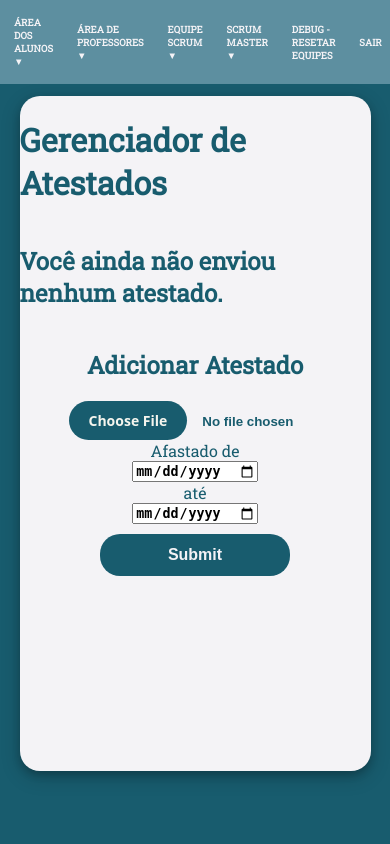
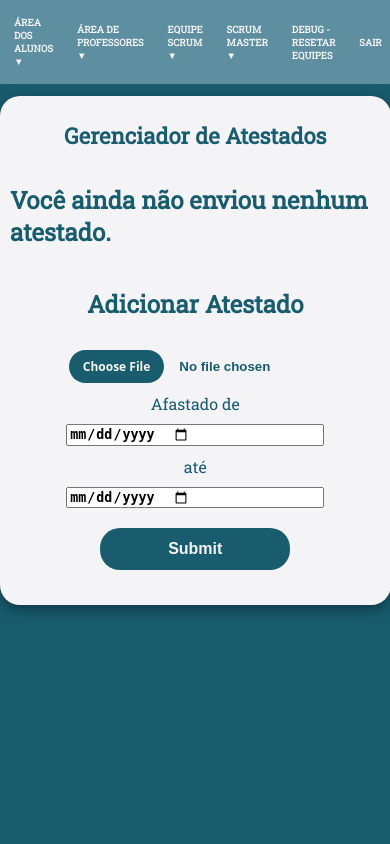
Before and after one commit to matheussd1/Apollo11, a Flask app: template Src/templates/atestados_alunos.html in a window 390 px wide. Run offline with Flask 3, Linux system fonts and the light colour scheme; the template is opened without the code that fills it, so the values that code supplies are empty; parts of the project's set-up code (start-up, migrations or seed data) failed here and were passed over.

Commit message:
style: responsividade da página de gerenciador de atestados

```diff
--- a/Src/static/css/atestados_alunos.css
+++ b/Src/static/css/atestados_alunos.css
@@ -1,12 +1,14 @@
 body, html {
     margin: 0;
+    padding: 0;
     font-family: Roboto Slab;
     background-color: #185c6e;
-    display: flex;
-    flex-direction: column;
-    justify-content: center;
-    align-items: center;
     color: #f4f3f6;
+    height: auto;
+    min-height: 100vh;
+    overflow-y: scroll !important;
+
+
 }
 
 
@@ -14,19 +16,30 @@
     border-radius: 20px;
     background-color: #f4f3f6;
     box-shadow: 0 4px 8px 0 rgba(0, 0, 0, 0.2), 0 6px 20px 0 rgba(0, 0, 0, 0.19);
-    margin-top: 3%;
+    margin: 3% auto 0 auto;
     display: flex;
     flex-direction: column;
     align-items: center;
     color: #185c6e;
     width: 90vw;
-    height: 80vh;
+    max-width: 1000px;
+    height: auto;
+
 }
 
 .form{
     display: flex;
     flex-direction: column;
     align-items: center;
+    width: 90%;
+}
+
+input[type="file"],
+input[type="date"],
+input[type="submit"] {
+    width: 100%;
+    max-width: 300px;
+    margin: 10px 0;
 }
 
 .container .atestados {
@@ -66,11 +79,20 @@
     border: 2px solid #185c6e;
     border-radius: 4px;
     padding: 10px;
+    width: 100%;
+    border-collapse: collapse;
+    overflow-x: auto;
+    display: block;
+
+
 }
 
 th, td {
     padding: 10px 18px;
     font-size: medium;
+    word-wrap: break-word;
+    text-align: center;
+    font-size: 90%;
 }
 
 
@@ -100,4 +122,53 @@
     max-height: 50vh;
     overflow-y: auto;
     overflow-x: hidden;
+
 }
+
+
+.tabela-atestados {
+    border: 2px solid #185c6e;
+    border-radius: 4px;
+    padding: 10px;
+    width: 100%;
+    max-width: 900px;
+    border-collapse: collapse;
+    overflow-x: auto;
+    margin: 0 auto;
+
+}
+
+@media (max-width: 768px) {
+    .container {
+        width: 95vw;
+        height: auto;
+        padding: 10px;
+    }
+
+    .atestados h1 {
+        font-size: 22px;
+        text-align: center;
+    }
+
+    th, td {
+        padding: 8px 5px;
+        font-size: 14px;
+    }
+
+    .upload-input::file-selector-button {
+        font-size: 12px;
+        padding: 8px 14px;
+    }
+
+    .tabela-atestados {
+        width: 100%;
+        max-width: 100%;
+        overflow-x: auto;
+        display: block;
+    }
+
+    .tabela-atestados th, .tabela-atestados td {
+        font-size: 13px;
+        padding: 6px;
+    }
+}
--- a/Src/templates/atestados_alunos.html
+++ b/Src/templates/atestados_alunos.html
@@ -15,7 +15,7 @@
                 <h2>Você ainda não enviou nenhum atestado.</h2>
             {% else %}
 
-            <table  border=1 frame=box rules=all style="width:70%">
+            <table  border=1 frame=box rules=all class="tabela-atestados" >
 
                 <tr>
                     <th>Data de Emissão</th>
```
